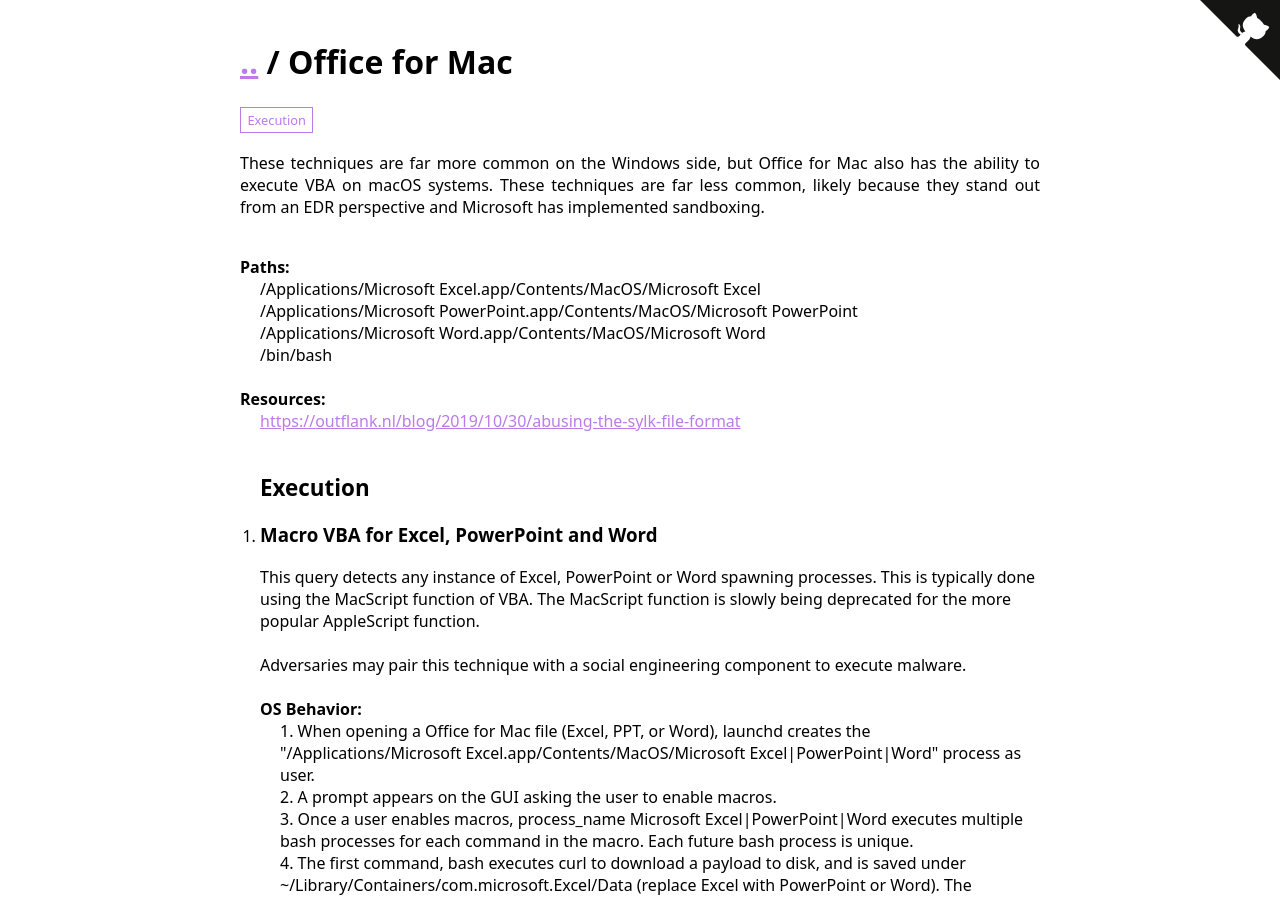
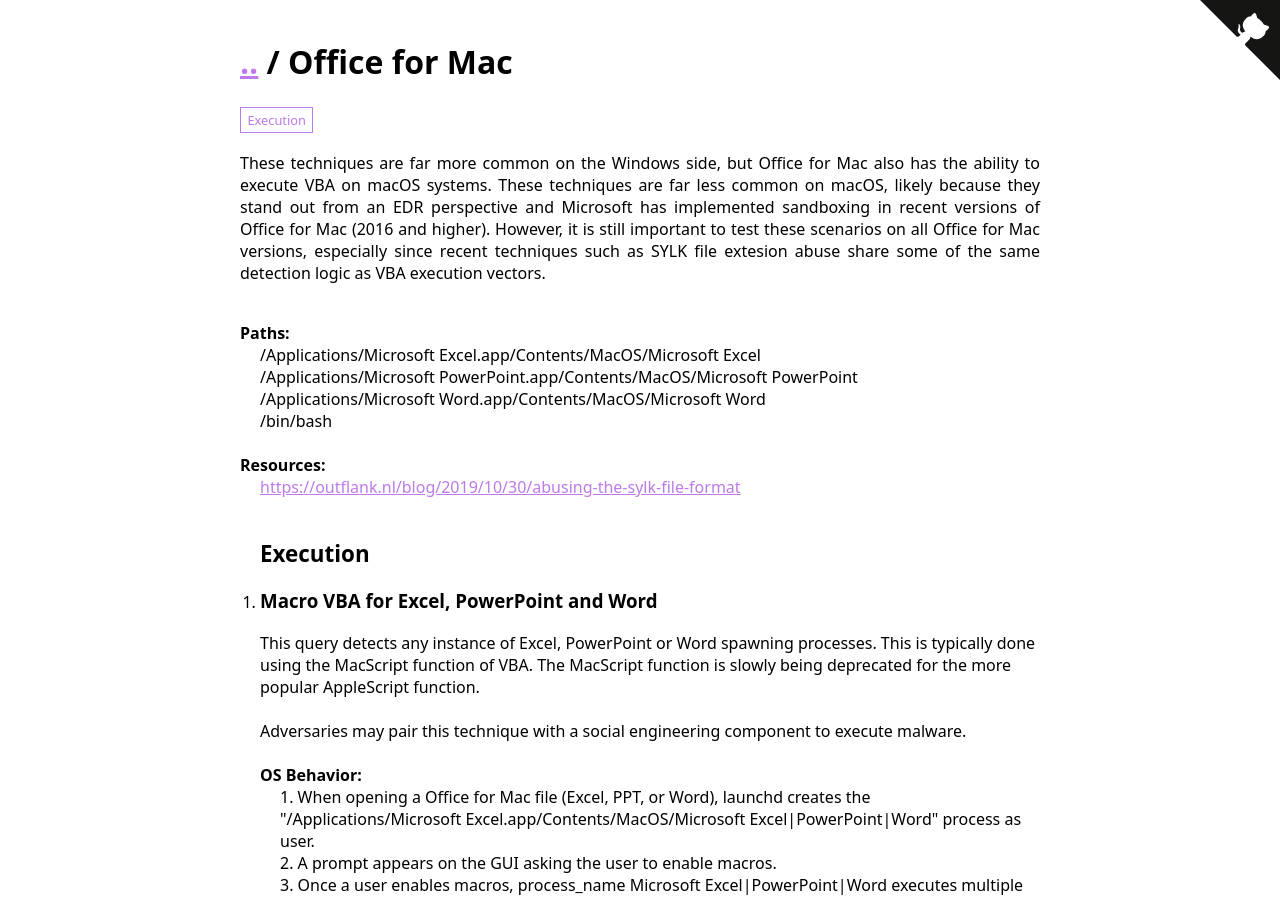
Before and after one commit to iThreatopedia/iThreatopedia.github.io, a Jekyll site: the page built from _iThreatopedia/macOS/Office for Mac.md, in a window 1280 px wide and 900 px high. Built offline with Jekyll 4.4.1, drawn with Linux system fonts in a browser that asks for light colours.

Commit message:
minor changes to description

```diff
--- a/_iThreatopedia/macOS/Office for Mac.md
+++ b/_iThreatopedia/macOS/Office for Mac.md
@@ -1,6 +1,6 @@
 ---
 Name: Office for Mac
-Description: These techniques are far more common on the Windows side, but Office for Mac also has the ability to execute VBA on macOS systems. These techniques are far less common, likely because they stand out from an EDR perspective and Microsoft has implemented sandboxing.
+Description: These techniques are far more common on the Windows side, but Office for Mac also has the ability to execute VBA on macOS systems. These techniques are far less common on macOS, likely because they stand out from an EDR perspective and Microsoft has implemented sandboxing in recent versions of Office for Mac (2016 and higher). However, it is still important to test these scenarios on all Office for Mac versions, especially since recent techniques such as SYLK file extesion abuse share some of the same detection logic as VBA execution vectors.
 Author: Adam Nadrowski
 Created: 2022-05-18
 Full_Path:
```
